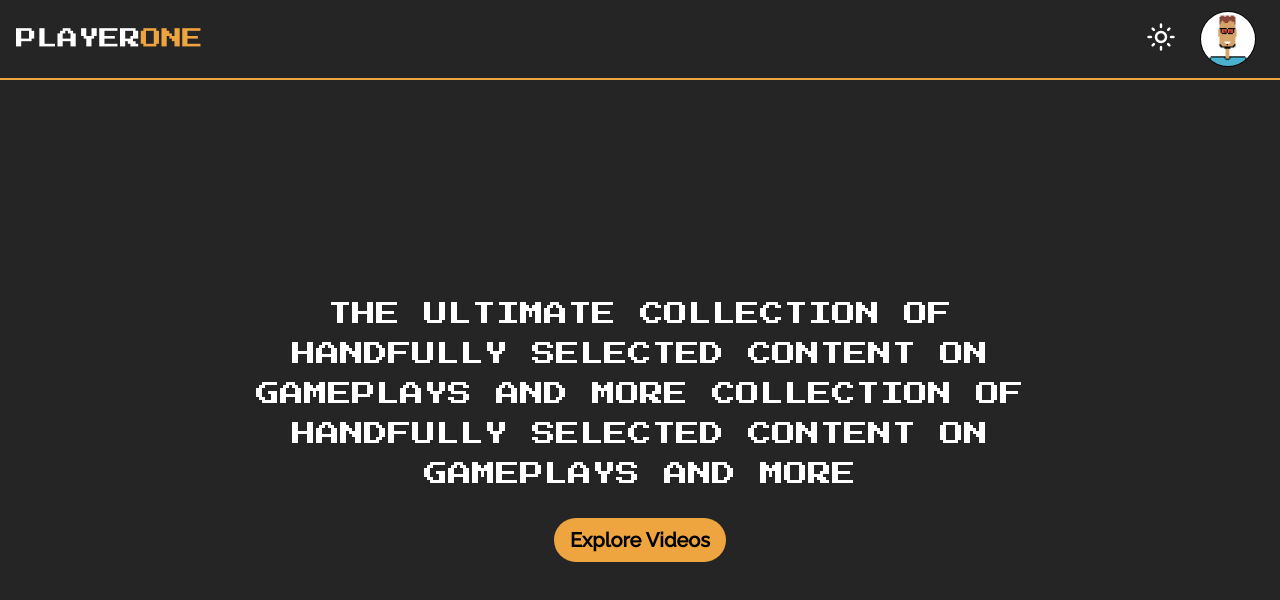
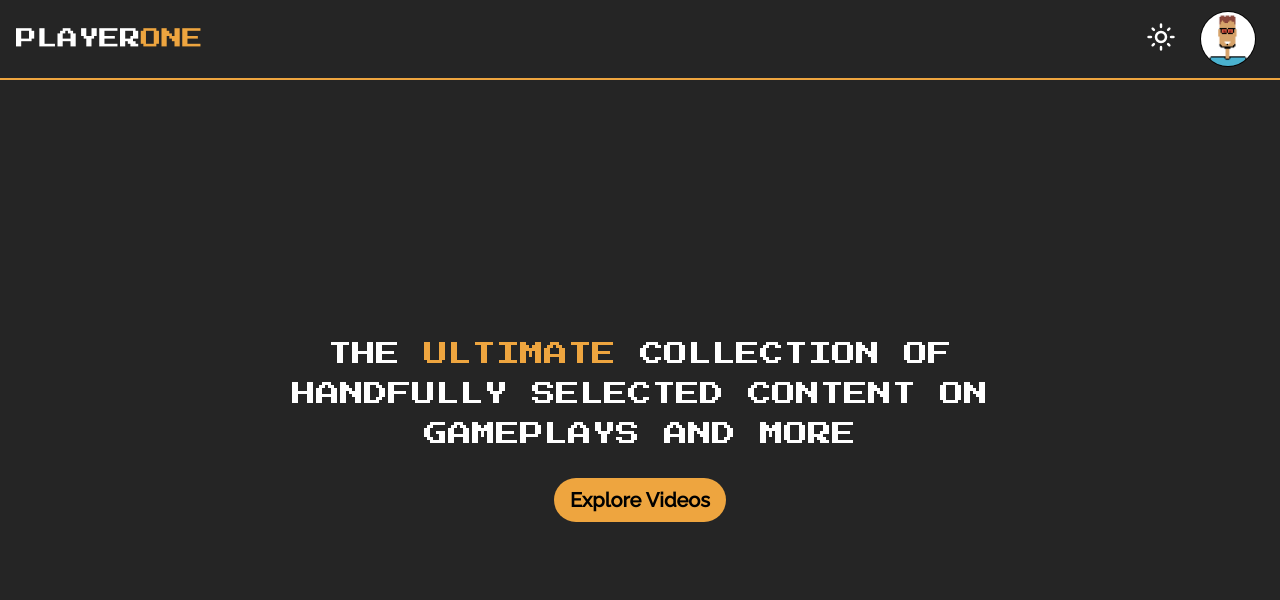
Before and after one commit to TejasShekar/PlayerOne, a React (Create React App) app: page / in a window 1280 px wide. Shown: the top 600 px of the page. Built offline with nearby package versions, Linux system fonts and the light colour scheme; what miragejs would draw is missing.

Commit message:
Update HomePage.jsx

```diff
--- a/src/pages/HomePage.jsx
+++ b/src/pages/HomePage.jsx
@@ -5,8 +5,7 @@ export const HomePage = () => {
     <main className="dark:bg-[#252525] dark:text-white h-[calc(100vh-5rem)] grid place-content-center">
       <div className="flex flex-col items-center w-2/3 mx-auto">
         <h1 className=" font-['Press_Start_2P'] text-2xl text-center leading-10">
-          THE ULTIMATE COLLECTION OF HANDFULLY SELECTED CONTENT ON GAMEPLAYS AND
-          MORE
+          THE <span className="text-[#eea53f] font-['Press_Start_2P']">ULTIMATE </span>
           COLLECTION OF HANDFULLY SELECTED CONTENT ON GAMEPLAYS AND MORE
         </h1>
         <Link
```
